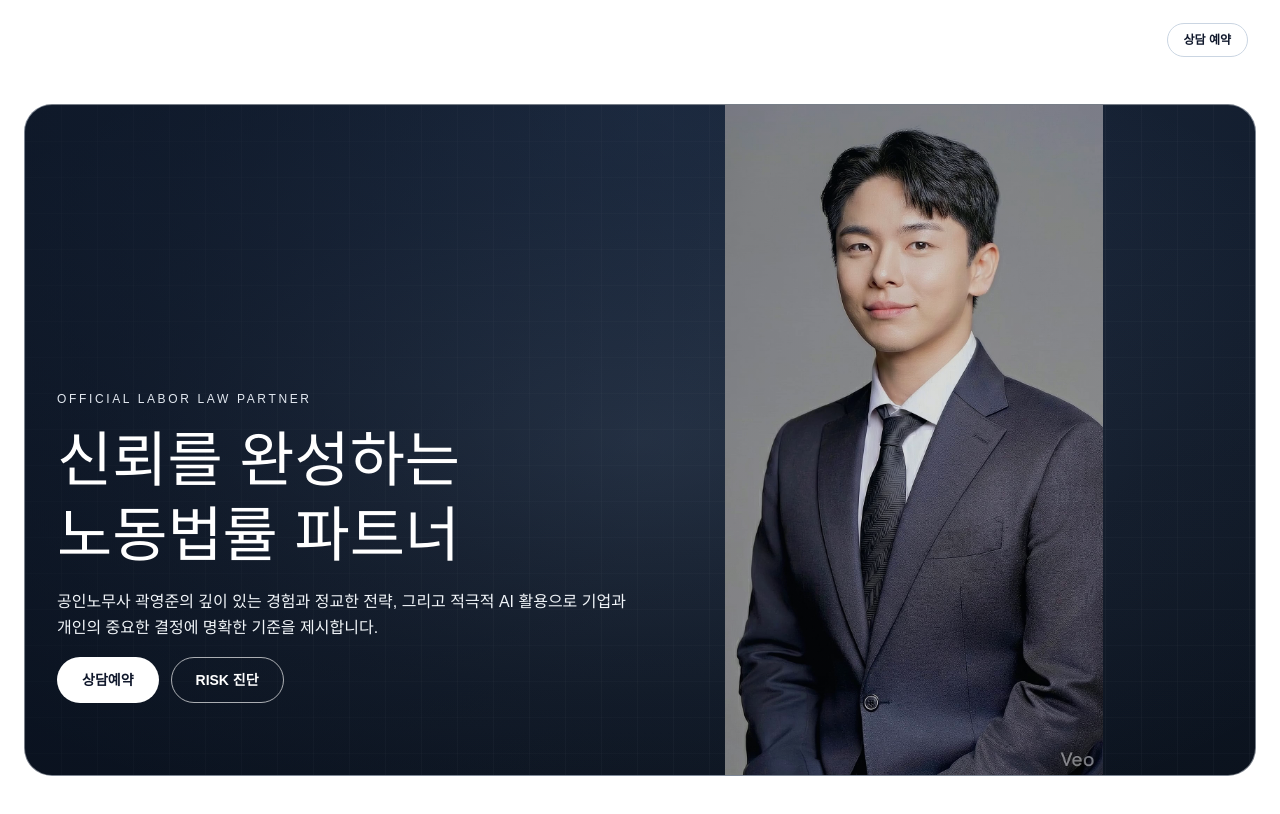
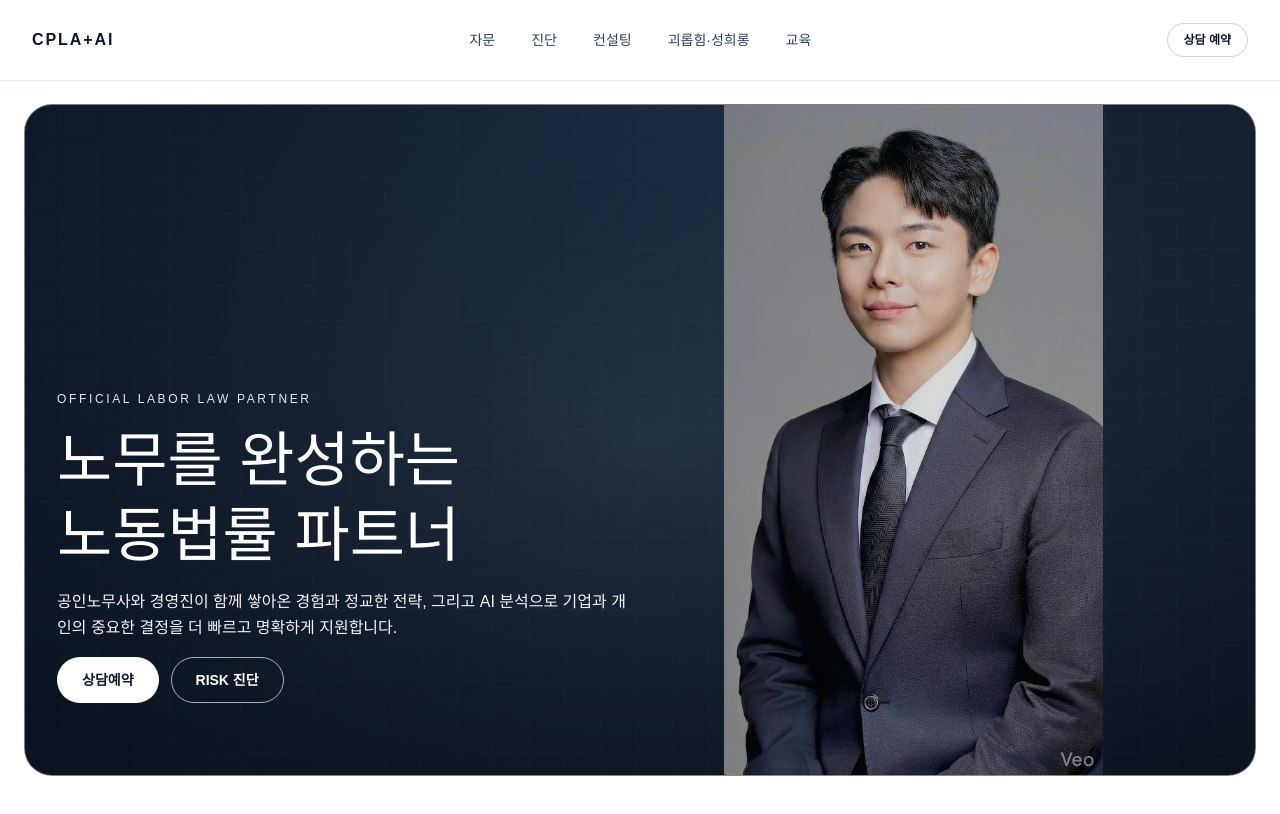
Before and after one commit to kyj44123-afk/cpla.ai, a Next.js app: page / in a window 1280 px wide. Shown: the top 814 px of the page. Built offline with nearby package versions, Linux system fonts and the light colour scheme; no server answers; a web font is replaced by a local one.

Commit message:
ver 0.9.6.1. (error fix)

```diff
--- a/src/app/page.tsx
+++ b/src/app/page.tsx
@@ -49,8 +49,8 @@ export default async function Home() {
         introSrc={introSource}
         frameSources={frameSources}
         ctaHref="/counseling"
-        headline={"신뢰를 완성하는\n노동법률 파트너"}
-        subcopy="공인노무사 곽영준의 깊이 있는 경험과 정교한 전략, 그리고 적극적 AI 활용으로 기업과 개인의 중요한 결정에 명확한 기준을 제시합니다."
+        headline={"노무를 완성하는\n노동법률 파트너"}
+        subcopy="공인노무사와 경영진이 함께 쌓아온 경험과 정교한 전략, 그리고 AI 분석으로 기업과 개인의 중요한 결정을 더 빠르고 명확하게 지원합니다."
       />
       <AutoPostsCarousel />
       <PostFeatureCtaCards />
--- a/src/components/landing-premium/AutoPostsCarousel.tsx
+++ b/src/components/landing-premium/AutoPostsCarousel.tsx
@@ -8,6 +8,7 @@ type AutoPostItem = {
   id: string;
   title: string;
   excerpt: string;
+  fullContent: string;
   createdAt: string;
 };
 
@@ -20,18 +21,21 @@ const FALLBACK_POSTS: AutoPostItem[] = [
     id: "fallback-1",
     title: "근로계약 체결 단계에서 자주 놓치는 5가지",
     excerpt: "채용 직후 분쟁을 줄이기 위해 계약서에서 반드시 확인해야 할 핵심 항목을 정리했습니다.",
+    fullContent: "# 근로계약 체결 단계에서 자주 놓치는 5가지\n\n현재는 샘플 포스트입니다.\n실제 자동 포스트가 생성되면 이 영역에 본문이 표시됩니다.",
     createdAt: new Date().toISOString(),
   },
   {
     id: "fallback-2",
     title: "직장 내 괴롭힘 조사 프로세스 실무 체크",
     excerpt: "신고 접수부터 조사, 후속 조치까지 기업이 지켜야 할 절차를 단계별로 안내합니다.",
+    fullContent: "# 직장 내 괴롭힘 조사 프로세스 실무 체크\n\n현재는 샘플 포스트입니다.\n실제 자동 포스트가 생성되면 이 영역에 본문이 표시됩니다.",
     createdAt: new Date().toISOString(),
   },
   {
     id: "fallback-3",
     title: "임금체계 개편 전 확인해야 할 법적 체크리스트",
     excerpt: "통상임금, 수당, 퇴직금 이슈를 사전에 점검해 리스크를 줄이는 방법을 다룹니다.",
+    fullContent: "# 임금체계 개편 전 확인해야 할 법적 체크리스트\n\n현재는 샘플 포스트입니다.\n실제 자동 포스트가 생성되면 이 영역에 본문이 표시됩니다.",
     createdAt: new Date().toISOString(),
   },
 ];
@@ -59,6 +63,45 @@ function isCorruptedText(text: string) {
 
 function sanitizeText(text: string, fallback: string) {
   return isCorruptedText(text) ? fallback : text;
+}
+
+/* ---------- Simple Markdown-like renderer ---------- */
+function MarkdownContent({ content }: { content: string }) {
+  const lines = content.split("\n");
+
+  return (
+    <div className="space-y-2 text-sm leading-relaxed text-slate-700">
+      {lines.map((line, i) => {
+        const trimmed = line.trim();
+
+        if (trimmed.startsWith("### ")) {
+          return <h4 key={i} className="mt-4 mb-1 text-base font-bold text-slate-800">{trimmed.slice(4)}</h4>;
+        }
+        if (trimmed.startsWith("## ")) {
+          return <h3 key={i} className="mt-5 mb-1 text-lg font-bold text-slate-900">{trimmed.slice(3)}</h3>;
+        }
+        if (trimmed.startsWith("# ")) {
+          return <h2 key={i} className="mt-5 mb-2 text-xl font-bold text-slate-900">{trimmed.slice(2)}</h2>;
+        }
+
+        if (!trimmed) {
+          return <div key={i} className="h-2" />;
+        }
+
+        const parts = trimmed.split(/(\*\*[^*]+\*\*)/g);
+        return (
+          <p key={i}>
+            {parts.map((part, j) => {
+              if (part.startsWith("**") && part.endsWith("**")) {
+                return <strong key={j} className="font-semibold text-slate-800">{part.slice(2, -2)}</strong>;
+              }
+              return <span key={j}>{part}</span>;
+            })}
+          </p>
+        );
+      })}
+    </div>
+  );
 }
 
 export default function AutoPostsCarousel({ posts = FALLBACK_POSTS }: AutoPostsCarouselProps) {
@@ -94,6 +137,7 @@ export default function AutoPostsCarousel({ posts = FALLBACK_POSTS }: AutoPostsC
             id: String(row.id),
             title: sanitizeText(String(row.title ?? ""), `제목 확인 중 (${rowIndex + 1})`),
             excerpt: sanitizeText(plain.slice(0, 130), "본문 인코딩을 확인 중입니다."),
+            fullContent: content,
             createdAt: String(row.created_at ?? ""),
           };
         });
@@ -143,18 +187,16 @@ export default function AutoPostsCarousel({ posts = FALLBACK_POSTS }: AutoPostsC
     setSelectedContent("");
     setLoadError("");
 
-    if (post.id.startsWith("fallback-")) {
+    // Use the full content already fetched with the list — no extra API call needed
+    if (post.fullContent && post.fullContent.trim().length > 0) {
+      setSelectedTitle(sanitizeText(post.title, "제목 인코딩 확인 중"));
       setSelectedContent(
-        [
-          `# ${post.title}`,
-          "",
-          "현재는 샘플 포스트입니다.",
-          "실제 자동 포스트가 생성되면 이 영역에 본문이 표시됩니다.",
-        ].join("\n"),
+        sanitizeText(post.fullContent, "본문 데이터 인코딩에 문제가 있어 내용을 표시할 수 없습니다."),
       );
       return;
     }
 
+    // Fallback: fetch from dedicated API only if content was missing from the list
     setLoadingPost(true);
     try {
       const res = await fetch(`/api/auto-posts/${post.id}`, { cache: "no-store" });
@@ -253,15 +295,15 @@ export default function AutoPostsCarousel({ posts = FALLBACK_POSTS }: AutoPostsC
       </div>
 
       <Dialog open={modalOpen} onOpenChange={setModalOpen}>
-        <DialogContent className="max-h-[88vh] max-w-3xl overflow-hidden p-0">
+        <DialogContent className="!max-w-3xl max-h-[88vh] overflow-hidden p-0">
           <DialogHeader className="border-b border-slate-200 px-6 py-4">
             <DialogTitle className="font-serif text-2xl text-slate-900">{selectedTitle}</DialogTitle>
           </DialogHeader>
           <div className="max-h-[70vh] overflow-y-auto px-6 py-5">
             {loadingPost ? <p className="text-sm text-slate-600">포스트를 불러오는 중입니다...</p> : null}
             {!loadingPost && loadError ? <p className="text-sm text-red-600">{loadError}</p> : null}
-            {!loadingPost && !loadError ? (
-              <div className="whitespace-pre-wrap text-sm leading-relaxed text-slate-700">{selectedContent}</div>
+            {!loadingPost && !loadError && selectedContent ? (
+              <MarkdownContent content={selectedContent} />
             ) : null}
           </div>
           <div className="border-t border-slate-200 px-6 py-4">
--- a/src/components/landing-premium/HeroSequence.tsx
+++ b/src/components/landing-premium/HeroSequence.tsx
@@ -71,7 +71,10 @@ export default function HeroSequence({
   const rafRenderIdRef = useRef<number | null>(null);
   const loadedImagesRef = useRef<Map<string, HTMLImageElement>>(new Map());
   const requestRenderRef = useRef<(() => void) | null>(null);
+  const hasDrawnFrameRef = useRef(false);
+
   const [isReducedMotion, setIsReducedMotion] = useState(false);
+  const [hasDrawnFrame, setHasDrawnFrame] = useState(false);
 
   const sampledFrameSources = useMemo(() => {
     if (typeof window === "undefined") return frameSources;
@@ -122,6 +125,13 @@ export default function HeroSequence({
     const stage = stageRef.current;
     if (!canvas || !stage) return;
 
+    const markDrawn = () => {
+      if (!hasDrawnFrameRef.current) {
+        hasDrawnFrameRef.current = true;
+        setHasDrawnFrame(true);
+      }
+    };
+
     const resizeCanvas = () => {
       const dpr = Math.min(window.devicePixelRatio || 1, 2);
       const rect = stage.getBoundingClientRect();
@@ -167,6 +177,7 @@ export default function HeroSequence({
       const width = Math.max(1, Math.floor(rect.width));
       const height = Math.max(1, Math.floor(rect.height));
       ctx.clearRect(0, 0, width, height);
+
       const isDesktop = width >= 1024;
       const alignX = isDesktop ? 0.82 : 0.5;
 
@@ -189,12 +200,14 @@ export default function HeroSequence({
         if (isReadyImage(nextImage) && blend > 0) {
           drawImageContain(ctx, nextImage, width, height, alignX, blend);
         }
+        markDrawn();
         return;
       }
 
       const fallbackImage = getNearestLoadedImage(baseIndex);
       if (fallbackImage) {
         drawImageContain(ctx, fallbackImage, width, height, alignX, 1);
+        markDrawn();
       }
     };
 
@@ -205,6 +218,7 @@ export default function HeroSequence({
         renderFrame();
       });
     };
+
     requestRenderRef.current = requestRender;
 
     const updateByScroll = () => {
@@ -261,14 +275,19 @@ export default function HeroSequence({
           <div className="absolute inset-0 opacity-40 [background-image:linear-gradient(to_right,rgba(255,255,255,0.08)_1px,transparent_1px),linear-gradient(to_bottom,rgba(255,255,255,0.06)_1px,transparent_1px)] [background-size:36px_36px]" />
           <div className="absolute inset-0 bg-[radial-gradient(90%_85%_at_50%_50%,rgba(145,170,203,0.18)_0%,rgba(145,170,203,0.05)_45%,rgba(10,17,27,0)_75%)]" />
 
+          <div
+            className="absolute inset-0 bg-contain bg-center bg-no-repeat md:bg-[position:82%_50%]"
+            style={{ backgroundImage: `url("${introSrc}")` }}
+            aria-hidden="true"
+          />
+
           {useCanvas ? (
-            <canvas ref={canvasRef} className="absolute inset-0 block" aria-hidden="true" />
-          ) : (
-            <div
-              className="absolute inset-0 bg-contain bg-center bg-no-repeat md:bg-[position:82%_50%]"
-              style={{ backgroundImage: `url("${introSrc}")` }}
+            <canvas
+              ref={canvasRef}
+              className={`absolute inset-0 block transition-opacity duration-300 ${hasDrawnFrame ? "opacity-100" : "opacity-0"}`}
+              aria-hidden="true"
             />
-          )}
+          ) : null}
 
           <div className="absolute inset-0 bg-[linear-gradient(110deg,rgba(9,18,34,0.52)_12%,rgba(9,18,34,0.18)_52%,rgba(9,18,34,0.1)_100%)]" />
 
--- a/src/components/landing-premium/TopHeader.tsx
+++ b/src/components/landing-premium/TopHeader.tsx
@@ -2,9 +2,7 @@
 
 import Link from "next/link";
 import { usePathname } from "next/navigation";
-import { useEffect, useState } from "react";
 
-const SCROLLED_THRESHOLD = 32;
 const MENU_ITEMS = [
   { href: "/advisory", label: "자문" },
   { href: "/diagnosis", label: "진단" },
@@ -15,34 +13,13 @@ const MENU_ITEMS = [
 
 export default function TopHeader() {
   const pathname = usePathname();
-  const [isScrolled, setIsScrolled] = useState(false);
-
-  useEffect(() => {
-    const onScroll = () => {
-      setIsScrolled(window.scrollY > SCROLLED_THRESHOLD);
-    };
-
-    onScroll();
-    window.addEventListener("scroll", onScroll, { passive: true });
-    return () => window.removeEventListener("scroll", onScroll);
-  }, []);
-
-  const useSolidTheme = pathname !== "/" || isScrolled;
 
   return (
-    <header
-      className={`fixed inset-x-0 top-0 z-50 transition-all duration-300 ${
-        useSolidTheme
-          ? "border-b border-slate-200/80 bg-white/95 backdrop-blur-md"
-          : "bg-transparent"
-      }`}
-    >
+    <header className="fixed inset-x-0 top-0 z-50 border-b border-slate-200/80 bg-white/95 backdrop-blur-md transition-all duration-300">
       <div className="mx-auto flex h-16 w-full max-w-7xl items-center gap-3 px-4 md:h-20 md:px-8">
         <Link
           href="/"
-          className={`shrink-0 text-sm font-semibold tracking-[0.12em] transition-colors md:text-base ${
-            useSolidTheme ? "text-slate-900" : "text-white"
-          }`}
+          className="shrink-0 text-sm font-semibold tracking-[0.12em] text-slate-900 transition-colors md:text-base"
         >
           CPLA+AI
         </Link>
@@ -58,11 +35,7 @@ export default function TopHeader() {
                 key={item.href}
                 href={item.href}
                 className={`rounded-full px-3 py-1.5 transition-colors focus-visible:outline-none focus-visible:ring-2 focus-visible:ring-sky-200 ${
-                  isActive
-                    ? "bg-slate-900 text-white"
-                    : useSolidTheme
-                      ? "text-slate-700 hover:bg-slate-100"
-                      : "text-white/90 hover:bg-white/10"
+                  isActive ? "bg-slate-900 text-white" : "text-slate-700 hover:bg-slate-100"
                 }`}
               >
                 {item.label}
```
